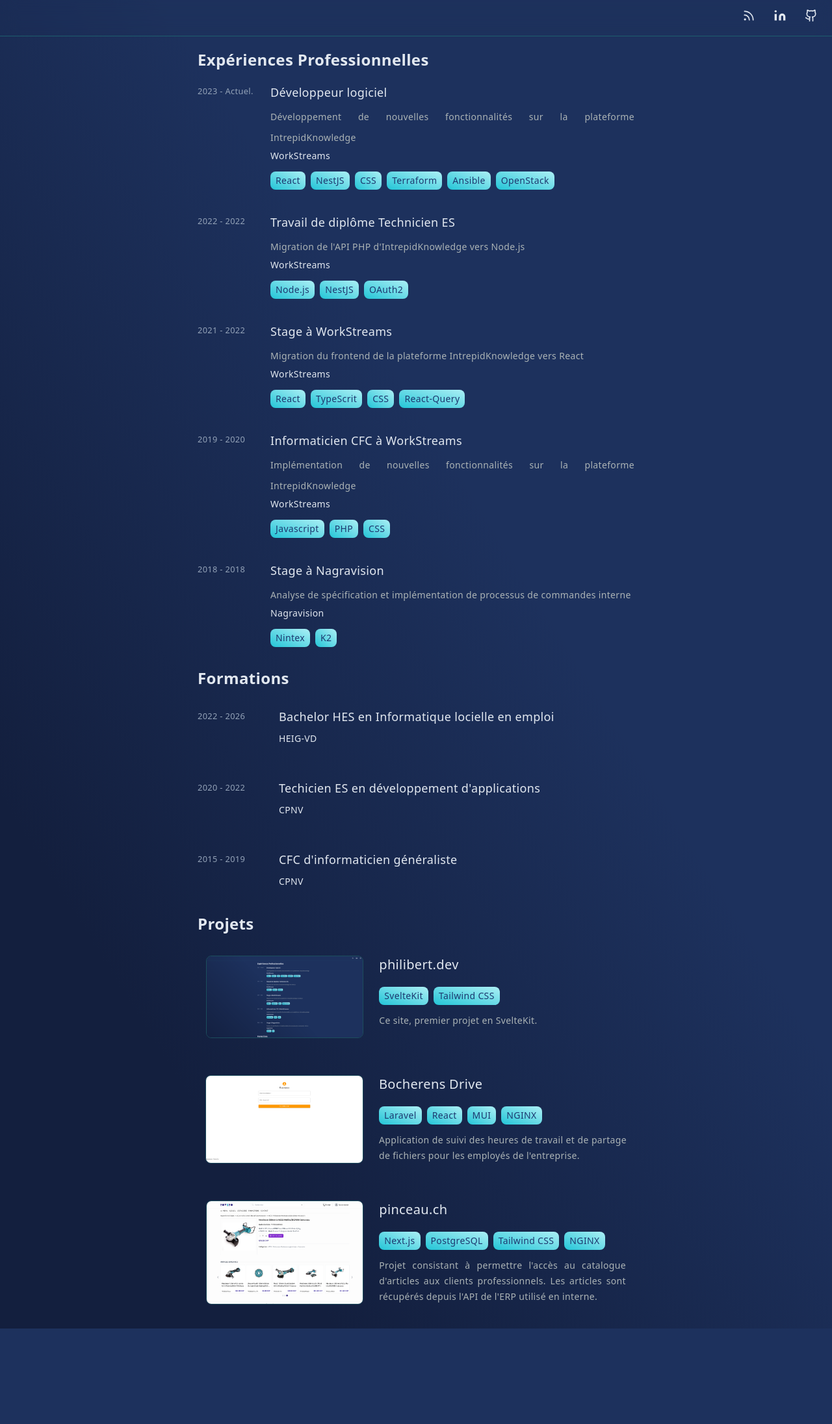
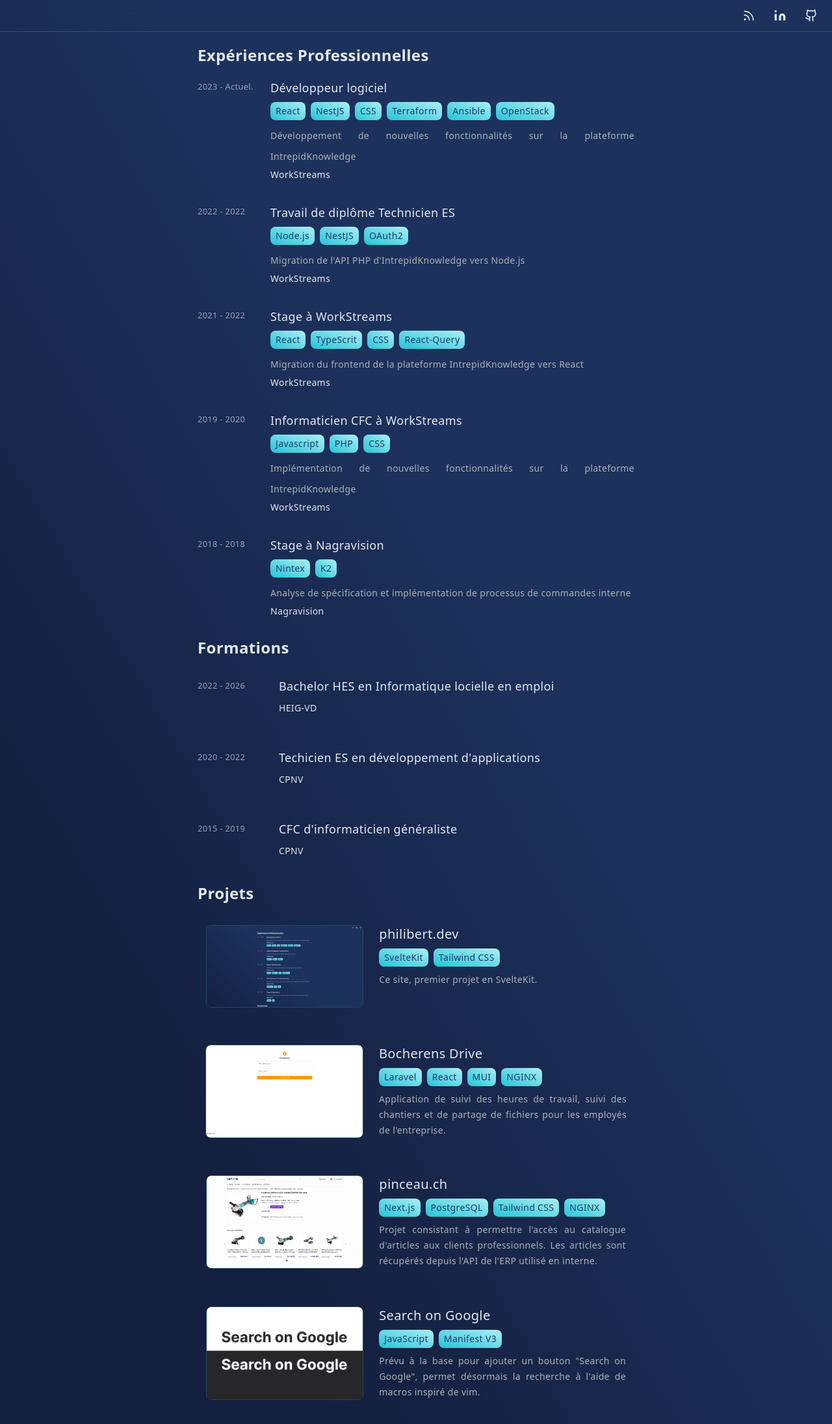
Before and after one commit to AlexandrePhilibert/philibert.dev, a SvelteKit app: page / in a window 1280 px wide. Shown: the whole page at 65% size. Before the commit the page ends 2045 px from the top, so only its background shows below. Built offline with nearby package versions, Linux system fonts and the light colour scheme.

Commit message:
improve layout

```diff
--- a/src/lib/components/Header.svelte
+++ b/src/lib/components/Header.svelte
@@ -1,11 +1,9 @@
 <header
-	class="flex justify-between items-center sticky top-0 border-b border-b-scooter-800 px-4 py-2 backdrop-blur-md bg-cerulean-blue-900 bg-opacity-10"
->
+	class="flex justify-between items-center sticky top-0 border-b border-b-scooter-800 px-4 py-2 backdrop-blur-md bg-cerulean-blue-900 bg-opacity-10">
 	<div />
-	<menu class="flex items-center space-x-12">
-		<ol class="flex space-x-4 intems-center" />
+	<menu class="flex space-x-12 items-center">
 		<ol class="flex space-x-4 items-center">
-			<li>
+			<li class="flex">
 				<a
 					href="/rss"
 					class="inline-block hover:bg-gradient-to-tr hover:text-cerulean-blue-800 from-scooter-400 to-scooter-200 rounded-md p-1.5"
@@ -28,7 +26,7 @@
 					>
 				</a>
 			</li>
-			<li>
+			<li class="flex">
 				<a
 					href="https://www.linkedin.com/in/alexandre-philibert/"
 					class="inline-block hover:bg-gradient-to-tr hover:text-cerulean-blue-800 from-scooter-400 to-scooter-200 rounded-md p-1.5"
@@ -49,9 +47,9 @@
 					>
 				</a>
 			</li>
-			<li>
+			<li class="flex">
 				<a
-					href="https://github.com/AlexandrePhilibert"
+					href="https://github.com/alexandrephilibert"
 					class="inline-block hover:bg-gradient-to-tr hover:text-cerulean-blue-800 from-scooter-400 to-scooter-200 rounded-md p-1.5"
 				>
 					<svg
--- a/src/routes/+page.svelte
+++ b/src/routes/+page.svelte
@@ -134,7 +134,7 @@
 		{
 			name: 'Bocherens Drive',
 			description:
-				"Application de suivi des heures de travail et de partage de fichiers pour les employés de l'entreprise.",
+				"Application de suivi des heures de travail, suivi des chantiers et de partage de fichiers pour les employés de l'entreprise.",
 			url: null,
 			image: '/imgs/drive_bocherens_com.png',
 			technologies: ['Laravel', 'React', 'MUI', 'NGINX']
@@ -146,6 +146,14 @@
 			url: 'https://pinceau.ch',
 			image: 'imgs/pinceau_ch.png',
 			technologies: ['Next.js', 'PostgreSQL', 'Tailwind CSS', 'NGINX']
+		},
+		{
+			name: 'Search on Google',
+			description:
+				'Prévu à la base pour ajouter un bouton "Search on Google", permet désormais la recherche à l\'aide de macros inspiré de vim.',
+			url: 'https://github.com/AlexandrePhilibert/search_on_google',
+			image: 'imgs/search_on_google.png',
+			technologies: ['JavaScript', 'Manifest V3']
 		}
 	];
 </script>
@@ -162,10 +170,8 @@
 						</span>
 					</div>
 					<div class="col-span-5">
-						<h2 class="font-medium text-lg mb-2">{experience.title}</h2>
-						<p class="text-justify text-base/8 text-oslo-gray-300">{experience.description}</p>
-						<div class="font-medium">{experience.company.name}</div>
-						<ul class="flex flex-wrap mt-2 -ml-1">
+						<h2 class="font-medium text-lg mb-1">{experience.title}</h2>
+                        <ul class="flex flex-wrap mb-1 -ml-1">
                             {#each experience.technologies as technology}
                                 <li
                                     class="m-1 py-0.5 px-2 font-medium rounded-lg text-cerulean-blue-800 bg-gradient-to-tr from-scooter-400 to-scooter-200 select-none"
@@ -174,6 +180,8 @@
                                 </li>
                             {/each}
                         </ul>
+						<p class="text-justify text-base/8 text-oslo-gray-300">{experience.description}</p>
+						<div class="font-medium">{experience.company.name}</div>
 					</div>
 				</li>
 			{/each}
@@ -231,14 +239,14 @@
 						class="inline-block cursor-pointer hover:bg-cerulean-blue-900 bg-opacity-50 rounded-md border border-transparent hover:border-scooter-900 group"
 					>
 						<div class="grid grid-cols-8 grid-rows-1 space-x-6 p-3">
-							<img
-								src={project.image}
-								alt={project.name}
-								class="rounded-lg col-span-3 border border-scooter-900 row-span-1 h-full object-cover"
-							/>
+							<div
+								class="rounded-lg col-span-3 border border-scooter-900 row-span-1 h-full overflow-hidden"
+							>
+								<img src={project.image} alt={project.name} class="object-cover w-full h-full" />
+							</div>
 							<div class="col-span-5">
 								<span class="flex justify-between">
-									<h2 class="font-medium text-xl mb-2">{project.name}</h2>
+									<h2 class="font-medium text-xl mb-1">{project.name}</h2>
 									{#if !!project.url}
 										<svg
 											xmlns="http://www.w3.org/2000/svg"
@@ -262,7 +270,7 @@
 										>
 									{/if}
 								</span>
-								<ul class="flex flex-wrap my-2 -ml-1">
+								<ul class="flex flex-wrap mb-1 -ml-1">
 									{#each project.technologies as technology}
 										<li
 											class="m-1 py-0.5 px-2 font-medium rounded-lg text-cerulean-blue-800 bg-gradient-to-tr from-scooter-400 to-scooter-200 select-none"
```
Also changed, not shown: static/imgs/search_on_google.png (added). Lines whose indentation alone changed are shown as unchanged.
